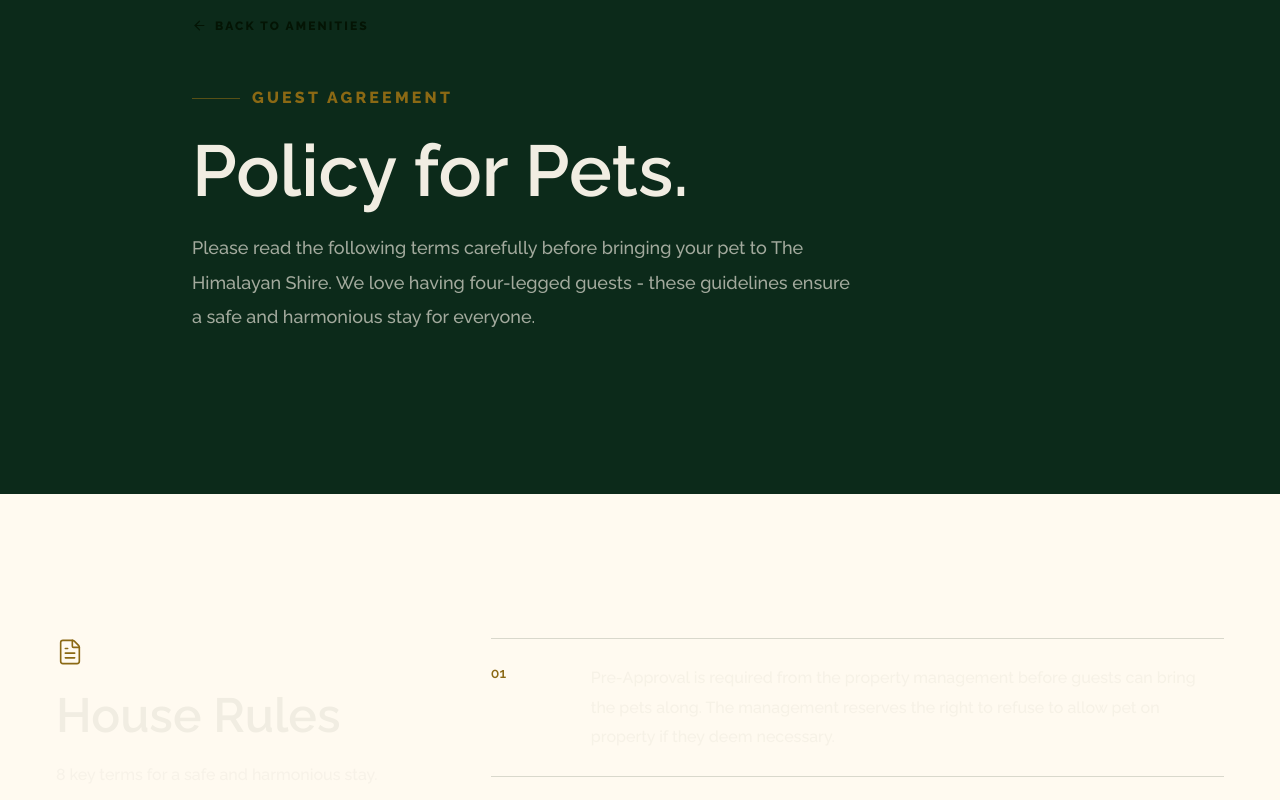
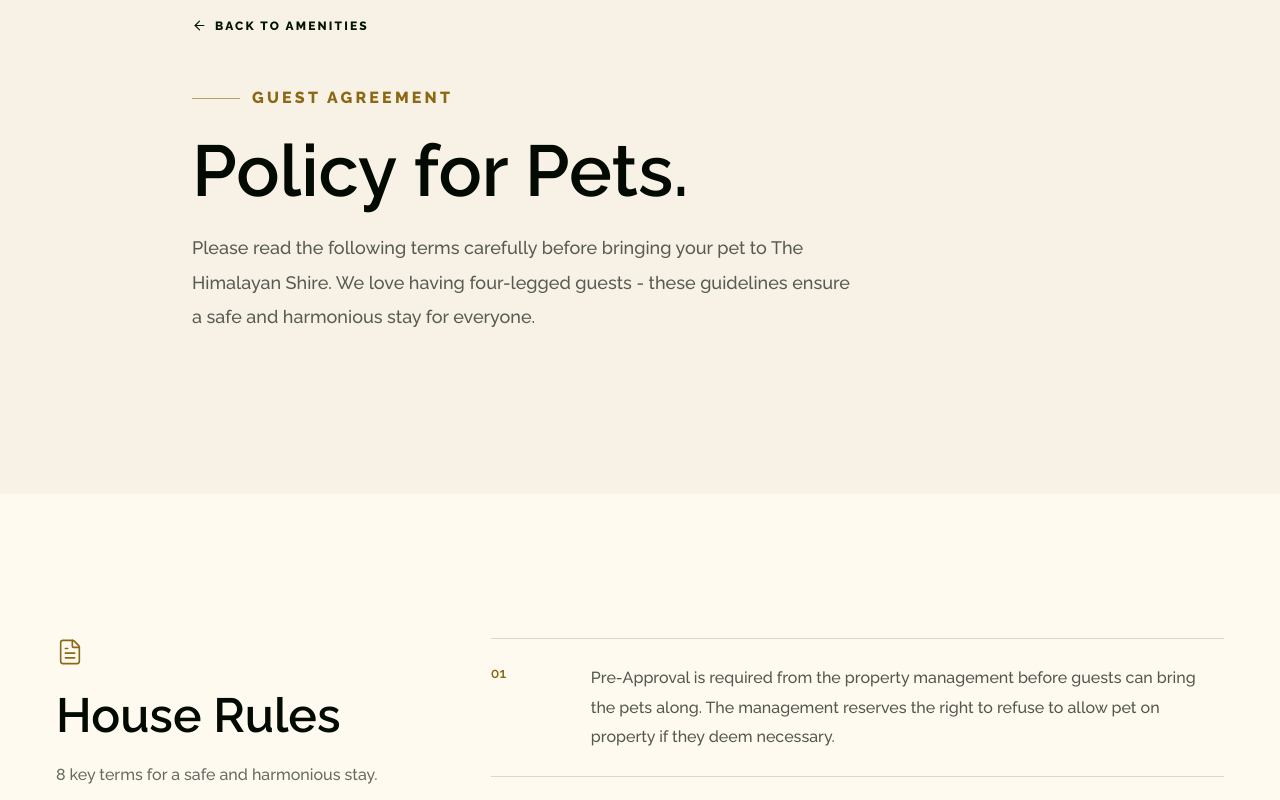
Before and after one commit to theone14122000/shire, a Next.js app: page /pet-policy in a window 1280 px wide. Shown: the part 240-1040 px from the top of the page. Built offline with nearby package versions, Linux system fonts and the light colour scheme.

Commit message:
feat: pet policy link note, light pet policy page, forest green setting section

```diff
--- a/app/components/home/HomeEditorial.tsx
+++ b/app/components/home/HomeEditorial.tsx
@@ -46,7 +46,7 @@
 const AMENITY_ITEMS: AmenityItem[] = [
   {
     title: "Pet-Friendly",
-    note: "charges apply",
+    note: "click here for pet policy",
     href: "/pet-policy",
     icon: PawPrint,
   },
@@ -316,7 +316,7 @@
         </div>
       </section>
 
-      <section className="grid bg-[#fffaf0] lg:grid-cols-2">
+      <section className="grid bg-emerald-950 lg:grid-cols-2">
         <div className="relative min-h-[430px] overflow-hidden lg:min-h-[720px]">
           <Image
             src="/images/setting-view.jpg"
@@ -334,13 +334,13 @@
             viewport={{ once: true, amount: 0.25 }}
             className="max-w-2xl"
           >
-            <motion.span variants={fadeUp} className="luxe-kicker text-gold-700">
+            <motion.span variants={fadeUp} className="luxe-kicker text-gold-400">
               {t("setting", "kicker", "The Setting")}
             </motion.span>
-            <motion.h2 variants={fadeUp} className="mt-5 font-display text-4xl font-semibold leading-[1.08] text-emerald-950 sm:text-5xl">
+            <motion.h2 variants={fadeUp} className="mt-5 font-display text-4xl font-semibold leading-[1.08] text-cream-50 sm:text-5xl">
               {t("setting", "heading", "A serene, beautiful countryside surrounded by apple orchards.")}
             </motion.h2>
-            <motion.p variants={fadeUp} className="mt-7 text-base leading-[1.9] text-emerald-950/66 sm:text-lg">
+            <motion.p variants={fadeUp} className="mt-7 text-base leading-[1.9] text-cream-100/62 sm:text-lg">
               {t("setting", "description", "A serene, beautiful countryside location - surrounded by apple orchards and tall pine trees, with an unparallelled view of the Kinnaur Kailash range.")}
             </motion.p>
             <motion.div variants={fadeUp} className="mt-9 flex flex-col gap-4 sm:flex-row">
--- a/app/pet-policy/page.tsx
+++ b/app/pet-policy/page.tsx
@@ -29,7 +29,7 @@
 
 export default function PetPolicyPage() {
   return (
-    <main className="editorial-surface min-h-screen font-sans selection:bg-gold-200/30">
+    <main className="min-h-screen bg-[#f7f1e6] font-sans text-emerald-950 selection:bg-gold-200/30">
       <SiteNav />
 
       <section className="px-5 py-24 sm:px-8 sm:py-32 lg:px-14 lg:py-40">
@@ -44,10 +44,10 @@
             transition={{ duration: 0.9, ease: [0.22, 1, 0.36, 1] }}
           >
             <span className="luxe-kicker text-gold-700">Guest Agreement</span>
-            <h1 className="mt-6 font-display text-5xl font-semibold leading-[1.02] text-parchment sm:text-6xl lg:text-7xl">
+            <h1 className="mt-6 font-display text-5xl font-semibold leading-[1.02] text-emerald-950 sm:text-6xl lg:text-7xl">
               Policy for Pets.
             </h1>
-            <p className="mt-6 max-w-2xl text-base leading-[1.9] text-parchment/66 sm:text-lg">
+            <p className="mt-6 max-w-2xl text-base leading-[1.9] text-emerald-950/65 sm:text-lg">
               Please read the following terms carefully before bringing your pet to The Himalayan Shire. We love having four-legged guests - these guidelines ensure a safe and harmonious stay for everyone.
             </p>
           </motion.div>
@@ -58,10 +58,10 @@
         <div className="mx-auto grid max-w-[1400px] gap-10 lg:grid-cols-[0.7fr_1.3fr]">
           <div>
             <FileText className="text-gold-700" size={28} strokeWidth={1.4} />
-            <h2 className="mt-6 font-display text-4xl font-semibold leading-[1.06] text-parchment sm:text-5xl">
+            <h2 className="mt-6 font-display text-4xl font-semibold leading-[1.06] text-emerald-950 sm:text-5xl">
               House Rules
             </h2>
-            <p className="mt-5 text-base leading-[1.8] text-parchment/60">
+            <p className="mt-5 text-base leading-[1.8] text-emerald-950/60">
               8 key terms for a safe and harmonious stay.
             </p>
           </div>
@@ -78,7 +78,7 @@
                 <span className="font-display text-sm font-semibold text-gold-700">
                   {String(index + 1).padStart(2, "0")}
                 </span>
-                <p className="text-base leading-[1.85] text-parchment/68">
+                <p className="text-base leading-[1.85] text-emerald-950/68">
                   {policy}
                 </p>
               </motion.div>
```
